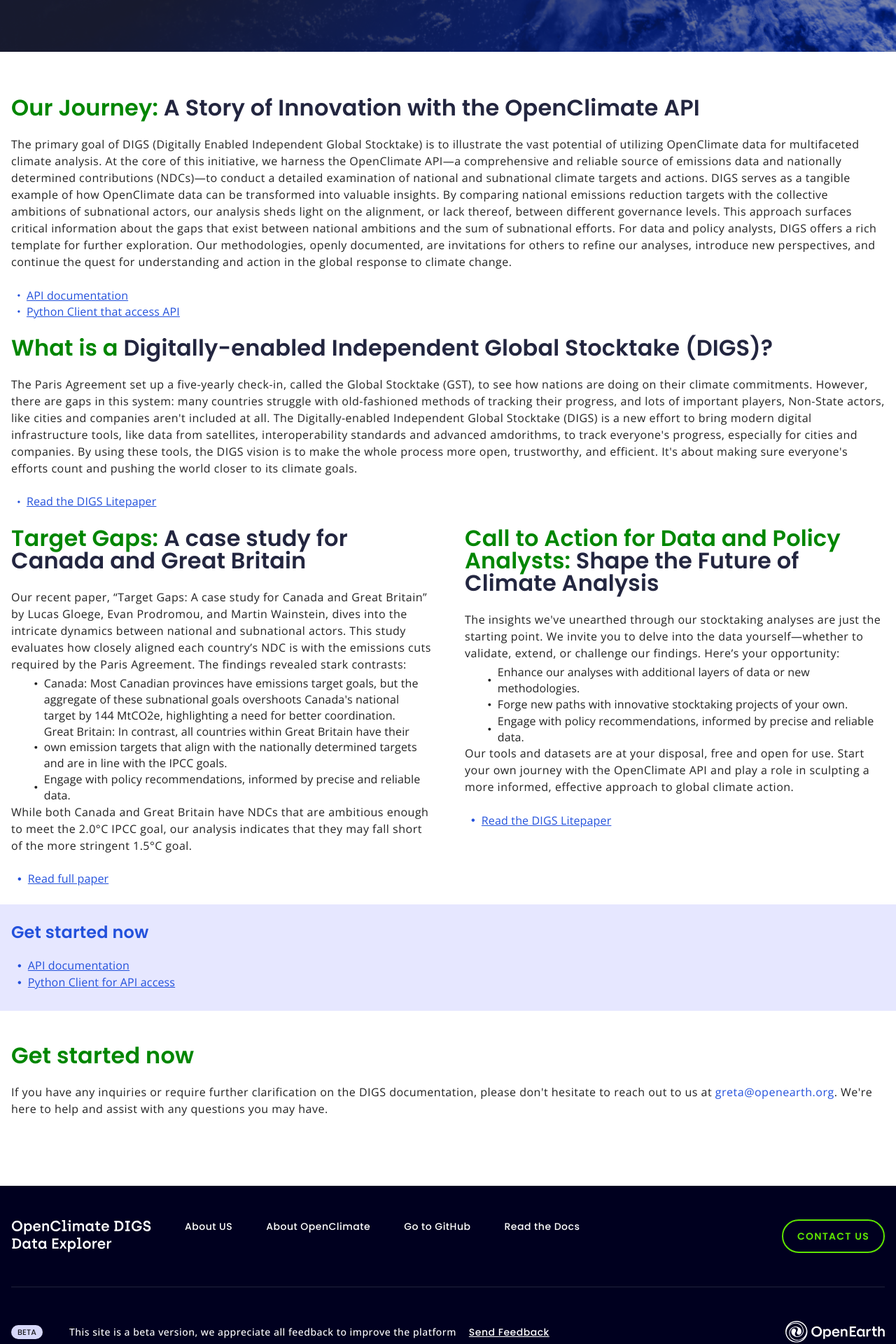
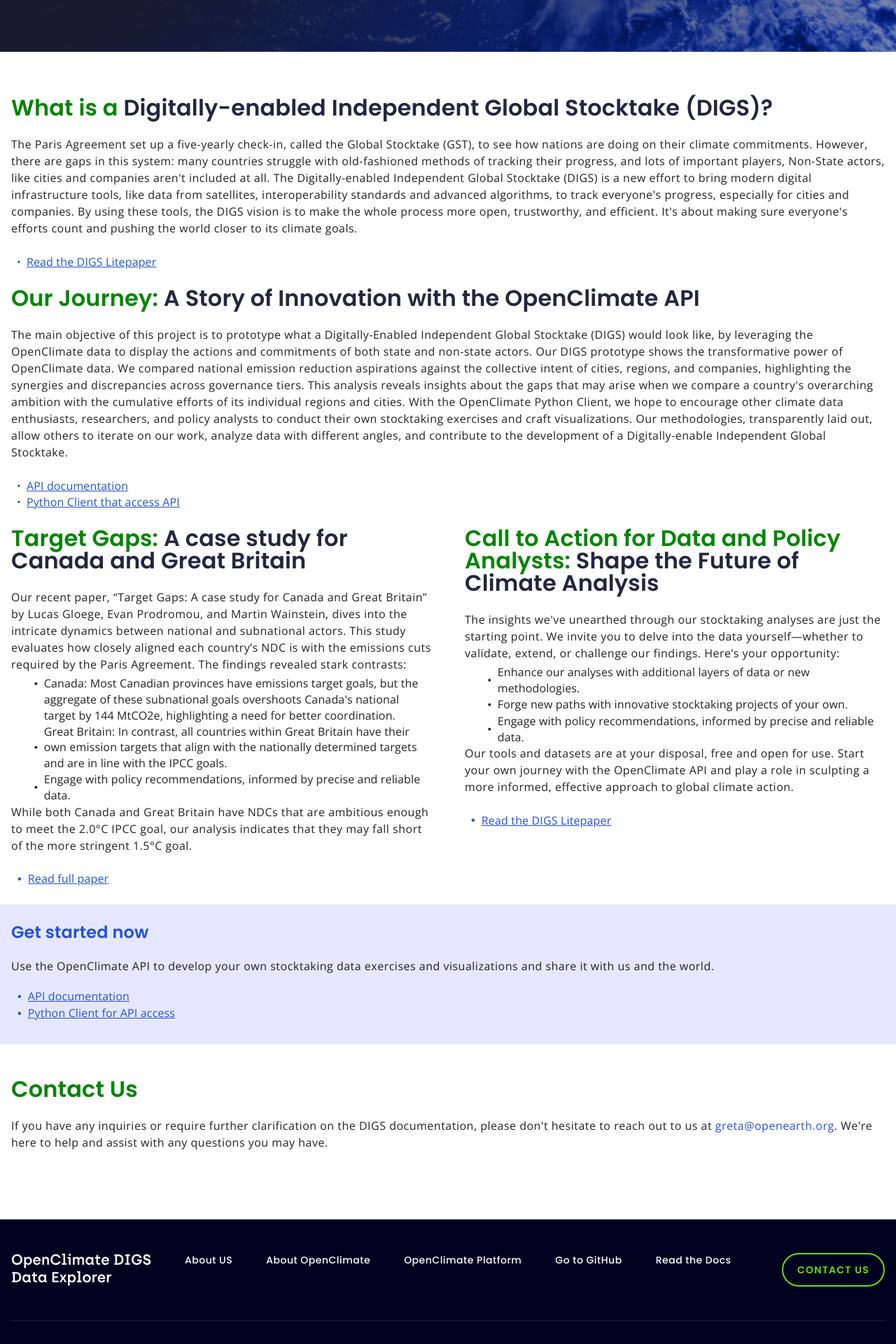
Before and after one commit to Open-Earth-Foundation/target-gap, a Next.js app: page /documentation in a window 1280 px wide. Shown: the part 520-2440 px from the top of the page at 70% size. Built offline with nearby package versions, Linux system fonts and the light colour scheme.

Commit message:
fix: qa changes, modified buttons added button below map

```diff
--- a/src/app/documentation/page.tsx
+++ b/src/app/documentation/page.tsx
@@ -6,7 +6,7 @@ import React from "react";
 import { Open_Sans } from "next/font/google";
 import Link from "next/link";
 import Hero from "@/components/header/Hero";
-import ButtonMain from "@/components/button/Button";
+import ButtonMain from "@/components/button/ButtonMain";
 
 const opensans = Open_Sans({
   subsets: ["latin"],
@@ -50,6 +50,67 @@ const page = () => {
         <div className="max-w-[1440px] mx-auto px-[16px]">
           <Box display="flex" flexDirection="column" gap="24px">
             <Heading
+              titleHighlighted="What is a "
+              titleDark="Digitally-enabled Independent Global Stocktake (DIGS)?"
+              color=""
+            />
+            <Typography
+              sx={{
+                fontSize: {
+                  xs: "12px",
+                  md: "16px",
+                },
+                lineHeight: {
+                  xs: "16px",
+                  md: "24px",
+                },
+              }}
+              variant="body2"
+              lineHeight="16px"
+              letterSpacing="0.5px">
+              The Paris Agreement set up a five-yearly check-in, called the
+              Global Stocktake (GST), to see how nations are doing on their
+              climate commitments. However, there are gaps in this system: many
+              countries struggle with old-fashioned methods of tracking their
+              progress, and lots of important players, Non-State actors, like
+              cities and companies aren&apos;t included at all. The
+              Digitally-enabled Independent Global Stocktake (DIGS) is a new
+              effort to bring modern digital infrastructure tools, like data
+              from satellites, interoperability standards and advanced
+              algorithms, to track everyone&apos;s progress, especially for
+              cities and companies. By using these tools, the DIGS vision is to
+              make the whole process more open, trustworthy, and efficient.
+              It&apos;s about making sure everyone&apos;s efforts count and
+              pushing the world closer to its climate goals.
+            </Typography>
+            <ul className="list-none ml-2 list-inside text-xs">
+              <li>
+                <Link
+                  href="https://uploads-ssl.webflow.com/62192ceb9199b3dd08431a6b/63288ad5701afc27ed83d2ef_Litepaper%20-%20A%20Digitally-Enabled%20Independent%20Global%20Stocktake.pdf"
+                  className="text-[#2351DC] flex items-center gap-2 font-[600] leading-6">
+                  <span>&bull;</span>
+                  <Typography
+                    variant="body2"
+                    className="underline"
+                    color="text-[#2351DC]"
+                    sx={{
+                      fontSize: {
+                        xs: "12px",
+                        md: "16px",
+                      },
+                    }}>
+                    Read the DIGS Litepaper
+                  </Typography>
+                </Link>
+              </li>
+            </ul>
+          </Box>
+        </div>
+      </Box>
+      <Box paddingBottom="24px">
+        <div className="max-w-[1440px] mx-auto px-[16px]">
+          <Box display="flex" flexDirection="column" gap="24px">
+            <Heading
               titleHighlighted="Our Journey: "
               titleDark="A Story of Innovation with the OpenClimate API "
               color=""
@@ -68,25 +129,23 @@ const page = () => {
               variant="body2"
               lineHeight="16px"
               letterSpacing="0.5px">
-              The primary goal of DIGS (Digitally Enabled Independent Global
-              Stocktake) is to illustrate the vast potential of utilizing
-              OpenClimate data for multifaceted climate analysis. At the core of
-              this initiative, we harness the OpenClimate API—a comprehensive
-              and reliable source of emissions data and nationally determined
-              contributions (NDCs)—to conduct a detailed examination of national
-              and subnational climate targets and actions. DIGS serves as a
-              tangible example of how OpenClimate data can be transformed into
-              valuable insights. By comparing national emissions reduction
-              targets with the collective ambitions of subnational actors, our
-              analysis sheds light on the alignment, or lack thereof, between
-              different governance levels. This approach surfaces critical
-              information about the gaps that exist between national ambitions
-              and the sum of subnational efforts. For data and policy analysts,
-              DIGS offers a rich template for further exploration. Our
-              methodologies, openly documented, are invitations for others to
-              refine our analyses, introduce new perspectives, and continue the
-              quest for understanding and action in the global response to
-              climate change.
+              The main objective of this project is to prototype what a
+              Digitally-Enabled Independent Global Stocktake (DIGS) would look
+              like, by leveraging the OpenClimate data to display the actions
+              and commitments of both state and non-state actors. Our DIGS
+              prototype shows the transformative power of OpenClimate data. We
+              compared national emission reduction aspirations against the
+              collective intent of cities, regions, and companies, highlighting
+              the synergies and discrepancies across governance tiers. This
+              analysis reveals insights about the gaps that may arise when we
+              compare a country&apos;s overarching ambition with the cumulative
+              efforts of its individual regions and cities. With the OpenClimate
+              Python Client, we hope to encourage other climate data
+              enthusiasts, researchers, and policy analysts to conduct their own
+              stocktaking exercises and craft visualizations. Our methodologies,
+              transparently laid out, allow others to iterate on our work,
+              analyze data with different angles, and contribute to the
+              development of a Digitally-enable Independent Global Stocktake.
             </Typography>
             <ul className="list-none ml-2 list-inside text-xs">
               <li>
@@ -131,67 +190,7 @@ const page = () => {
           </Box>
         </div>
       </Box>
-      <Box paddingBottom="24px">
-        <div className="max-w-[1440px] mx-auto px-[16px]">
-          <Box display="flex" flexDirection="column" gap="24px">
-            <Heading
-              titleHighlighted="What is a "
-              titleDark="Digitally-enabled Independent Global Stocktake (DIGS)?"
-              color=""
-            />
-            <Typography
-              sx={{
-                fontSize: {
-                  xs: "12px",
-                  md: "16px",
-                },
-                lineHeight: {
-                  xs: "16px",
-                  md: "24px",
-                },
-              }}
-              variant="body2"
-              lineHeight="16px"
-              letterSpacing="0.5px">
-              The Paris Agreement set up a five-yearly check-in, called the
-              Global Stocktake (GST), to see how nations are doing on their
-              climate commitments. However, there are gaps in this system: many
-              countries struggle with old-fashioned methods of tracking their
-              progress, and lots of important players, Non-State actors, like
-              cities and companies aren&apos;t included at all. The
-              Digitally-enabled Independent Global Stocktake (DIGS) is a new
-              effort to bring modern digital infrastructure tools, like data
-              from satellites, interoperability standards and advanced
-              amdorithms, to track everyone&apos;s progress, especially for
-              cities and companies. By using these tools, the DIGS vision is to
-              make the whole process more open, trustworthy, and efficient.
-              It&apos;s about making sure everyone&apos;s efforts count and
-              pushing the world closer to its climate goals.
-            </Typography>
-            <ul className="list-none ml-2 list-inside text-xs">
-              <li>
-                <Link
-                  href="https://uploads-ssl.webflow.com/62192ceb9199b3dd08431a6b/63288ad5701afc27ed83d2ef_Litepaper%20-%20A%20Digitally-Enabled%20Independent%20Global%20Stocktake.pdf"
-                  className="text-[#2351DC] flex items-center gap-2 font-[600] leading-6">
-                  <span>&bull;</span>
-                  <Typography
-                    variant="body2"
-                    className="underline"
-                    color="text-[#2351DC]"
-                    sx={{
-                      fontSize: {
-                        xs: "12px",
-                        md: "16px",
-                      },
-                    }}>
-                    Read the DIGS Litepaper
-                  </Typography>
-                </Link>
-              </li>
-            </ul>
-          </Box>
-        </div>
-      </Box>
+
       <Box
         paddingBottom="24px"
         sx={{
@@ -576,7 +575,16 @@ const page = () => {
           </div>
         </div>
       </Box>
-      <Box height="152px" width="100%" bgcolor="#E6E7FF" paddingTop="24px">
+      <Box
+        sx={{
+          height: {
+            xs: "220px",
+            md: "200px",
+          },
+        }}
+        width="100%"
+        bgcolor="#E6E7FF"
+        paddingTop="24px">
         <div className="max-w-[1440px] mx-auto px-[16px]">
           <Box display="flex" flexDirection="column" gap="20px">
             <Typography
@@ -586,6 +594,23 @@ const page = () => {
               fontWeight={600}
               lineHeight="32px">
               Get started now
+            </Typography>
+            <Typography
+              sx={{
+                fontSize: {
+                  xs: "12px",
+                  md: "16px",
+                },
+                lineHeight: {
+                  xs: "16px",
+                  md: "24px",
+                },
+              }}
+              variant="body2"
+              lineHeight="16px"
+              letterSpacing="0.5px">
+              Use the OpenClimate API to develop your own stocktaking data
+              exercises and visualizations and share it with us and the world.
             </Typography>
             <ul className="list-none ml-2 list-inside text-xs md:text-base">
               <li>
@@ -659,7 +684,7 @@ const page = () => {
               }}
               fontWeight={600}
               lineHeight="32px">
-              Get started now
+              Contact Us
             </Typography>
             <Typography
               sx={{
--- a/src/components/button/Button.tsx
+++ b/src/components/button/ButtonMain.tsx
@@ -33,6 +33,10 @@ const ButtonMain: FC<ButtonMainProps> = ({
         lineHeight: "16px",
         fontSize: "14px",
         border: border ? "2px solid #24BE00" : undefined,
+        ":hover": {
+          background: "#24BE00",
+          color: bgColor === "none" ? "white" : textColor,
+        },
       }}>
       {text}
     </Button>
--- a/src/components/footer/PageFooter.tsx
+++ b/src/components/footer/PageFooter.tsx
@@ -1,5 +1,6 @@
 "use client";
 
+import { BASE_URL } from "@/lib/api";
 import { Box, Button, Divider, Typography } from "@mui/material";
 import Image from "next/image";
 import Link from "next/link";
@@ -47,6 +48,15 @@ const Footer = () => {
                     lineHeight="20px"
                     letterSpacing="0.5px">
                     About OpenClimate
+                  </Typography>
+                </Link>
+                <Link className="text-white text-[14px]" href={`${BASE_URL}`}>
+                  <Typography
+                    sx={{ fontSize: { xs: "12px", md: "14px" } }}
+                    fontWeight="500"
+                    lineHeight="20px"
+                    letterSpacing="0.5px">
+                    OpenClimate Platform
                   </Typography>
                 </Link>
                 <Link
--- a/src/components/tabs/ActorsWithTargetsTabs.tsx
+++ b/src/components/tabs/ActorsWithTargetsTabs.tsx
@@ -17,6 +17,7 @@ import Image from "next/image";
 import { CoverageData, CoverageDiagramEntry } from "@/lib/models";
 import { getCoverageData } from "@/lib/api";
 import TextBox from "../sections/TextBox";
+import ButtonMain from "../button/ButtonMain";
 
 const ActorsWithTargetsTabs = () => {
   const [isLoading, setLoading] = useState(true);
@@ -270,6 +271,26 @@ const ActorsWithTargetsTabs = () => {
         />
         <p className="w-full text-right">Image by L. Gloege</p>
       </Box>
+      <Box
+        display="flex"
+        flexDirection="column"
+        gap="24px"
+        className="h-[200px] pt-8">
+        <Heading
+          titleHighlighted="OpenClimate "
+          titleDark="Data Coverage"
+          color=""
+        />
+        <ButtonMain
+          bgColor="#008600"
+          border={false}
+          text="Review Data Coverage"
+          h="48px"
+          w="320px"
+          textColor="white"
+          borderColor="none"
+        />
+      </Box>
     </Box>
   );
 };
--- a/src/lib/api.ts
+++ b/src/lib/api.ts
@@ -7,10 +7,10 @@ import {
 } from "./models";
 
 const API_URL = `https://openclimate.network/api/v1`;
-
+export const BASE_URL = `https://openclimate.network/`;
 async function fetchAPI(
   route: String,
-  params: Record<string, any> = {},
+  params: Record<string, any> = {}
 ): Promise<Record<string, any>> {
   const paramString =
     Object.keys(params).length > 0 ? "?" + new URLSearchParams(params) : "";
@@ -44,7 +44,7 @@ async function fetchAPI(
 
 export async function getActorParts(
   actorId: string,
-  partType: string | undefined = undefined,
+  partType: string | undefined = undefined
 ): Promise<ActorPart[]> {
   const params = partType !== undefined ? { part_type: partType } : {};
   return (await fetchAPI(`/actor/${actorId}/parts`, params)) as Promise<
@@ -53,7 +53,7 @@ export async function getActorParts(
 }
 
 export async function getActorPath(
-  actorId: string,
+  actorId: string
 ): Promise<ActorPathSegment[]> {
   return (await fetchAPI(`/actor/${actorId}/path`)) as Promise<
     ActorPathSegment[]
@@ -61,16 +61,16 @@ export async function getActorPath(
 }
 
 export async function getActorOverview(
-  actorId: string,
+  actorId: string
 ): Promise<ActorOverview> {
   return (await fetchAPI(`/actor/${actorId}`)) as Promise<ActorOverview>;
 }
 
 export async function getActorEmissions(
-  actorId: string,
+  actorId: string
 ): Promise<ActorEmissionsMap> {
   return (await fetchAPI(
-    `/actor/${actorId}/emissions`,
+    `/actor/${actorId}/emissions`
   )) as Promise<ActorEmissionsMap>;
 }
 
```
Also changed, not shown: src/components/header/Hero.tsx (+6 -5 lines), src/components/tabs/ReductionProgressTab.tsx (+7 -4 lines), src/components/tabs/TargetGapTab.tsx (+4 -14 lines).
